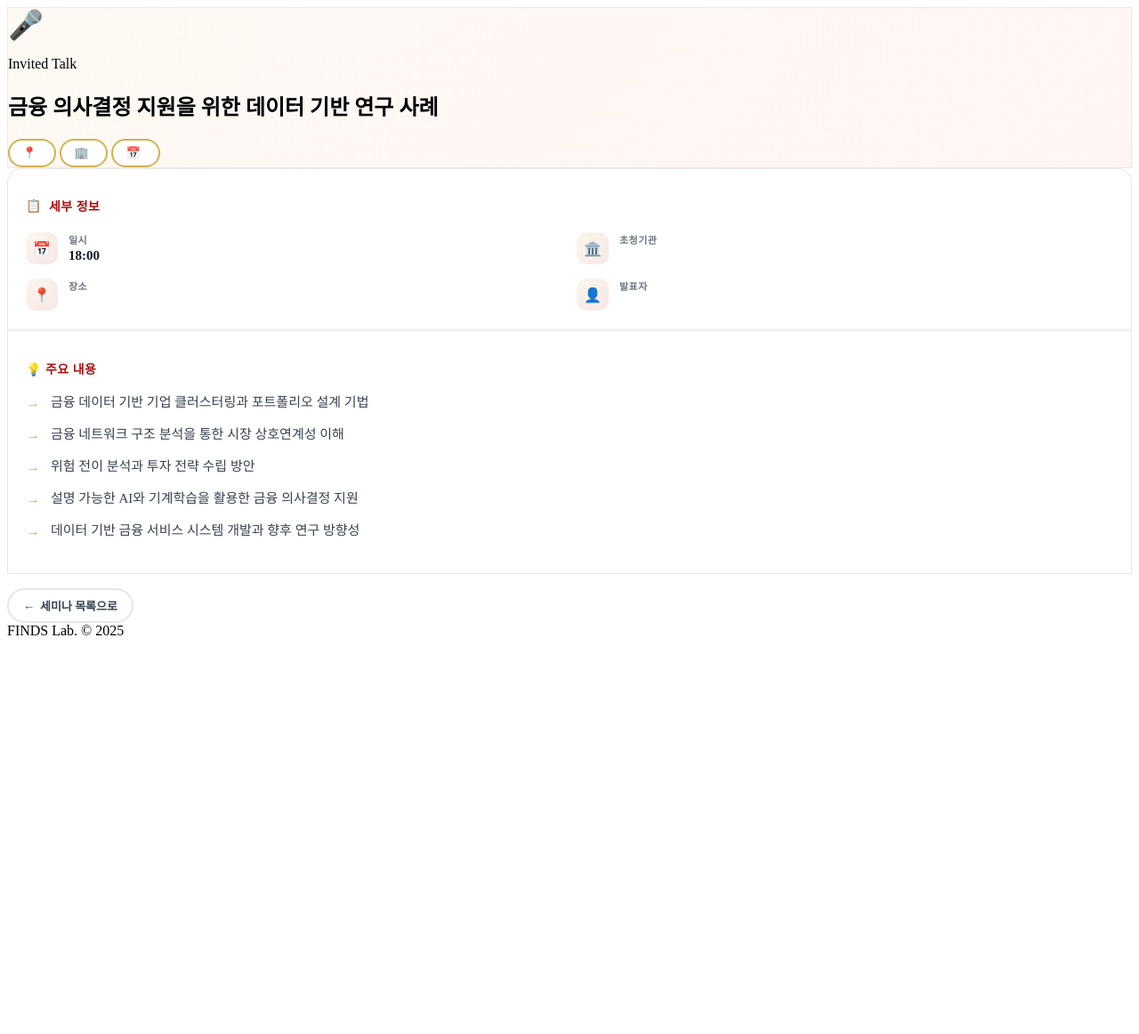
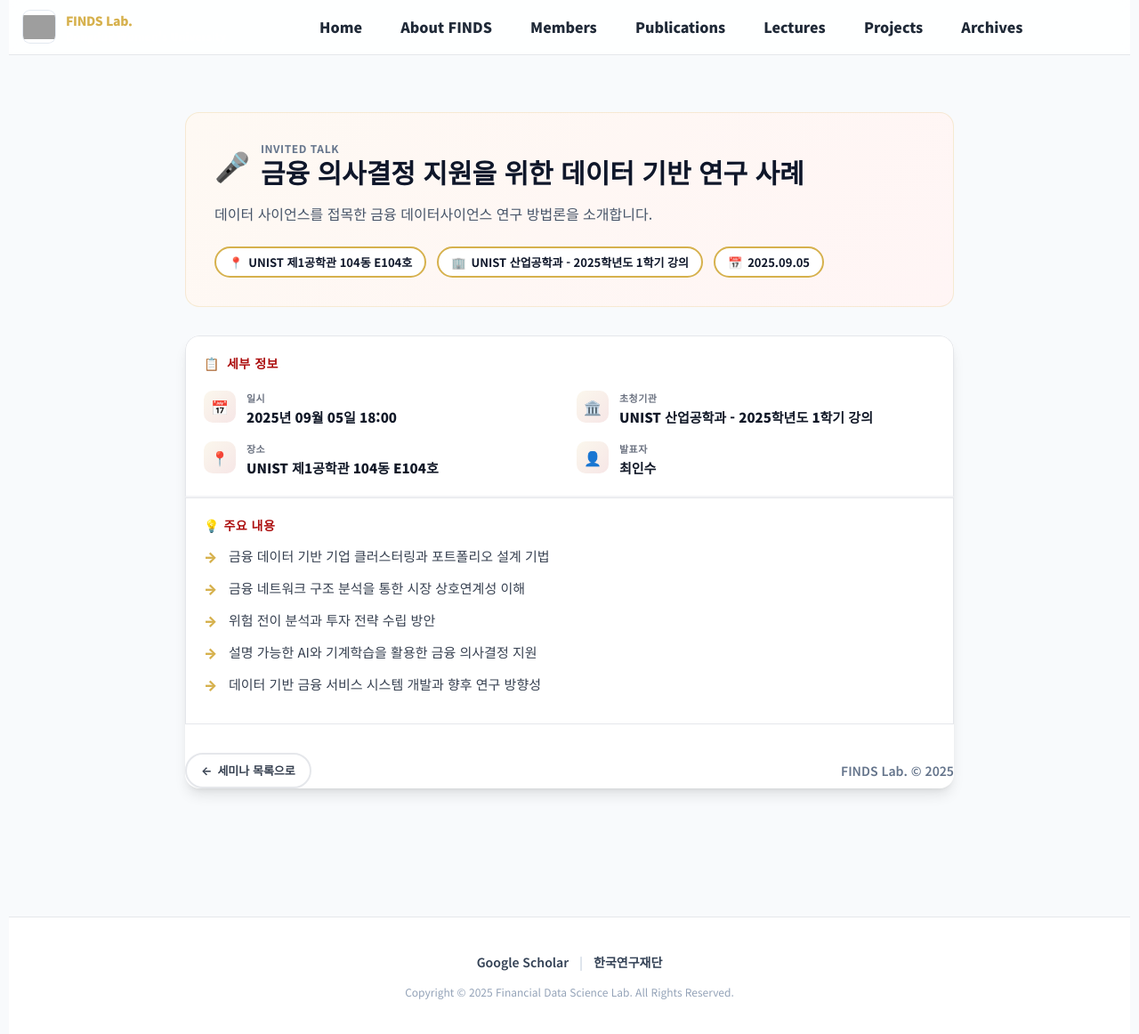
Before and after one commit to FinDS-Lab/site, a Jekyll site: the page built from seminar/2025-06-05-1.html, in a window 1280 px wide and 1163 px high. Shown: the whole window at 89% size. Built offline with Jekyll 4.4.1, drawn with Linux system fonts in a browser that asks for light colours; nearby versions of some CDN libraries; some of the changed lines change nothing that is shown; grey boxes are pictures that could not be loaded.

Commit message:
Update 2025-06-05-1.html

```diff
--- a/seminar/2025-06-05-1.html
+++ b/seminar/2025-06-05-1.html
@@ -4,10 +4,11 @@ title: "금융 데이터 과학 기반 의사결정: 실증적 분석과 정량
 date: 2025-09-05
 permalink: /seminar/2025-09-05-unist-financial-tech.html
 author: "최인수"
-host: "UNIST 산업공학과 - 2025학년도 1학기 <IE특론IV> 강의 </IE특론IV>
+host: "UNIST 산업공학과 - 2025학년도 1학기 <IE특론IV> 강의"
 venue: "UNIST 제1공학관 104동 E104호"
-excerpt: "데이터 사이언스를 접목한 금융 데이터사이언스과 연구 방법론을 소개합니다."
+excerpt: "데이터 사이언스를 접목한 금융 데이터사이언스 연구 방법론을 소개합니다."
 ---
+
 
 <style>
   :root {
```
